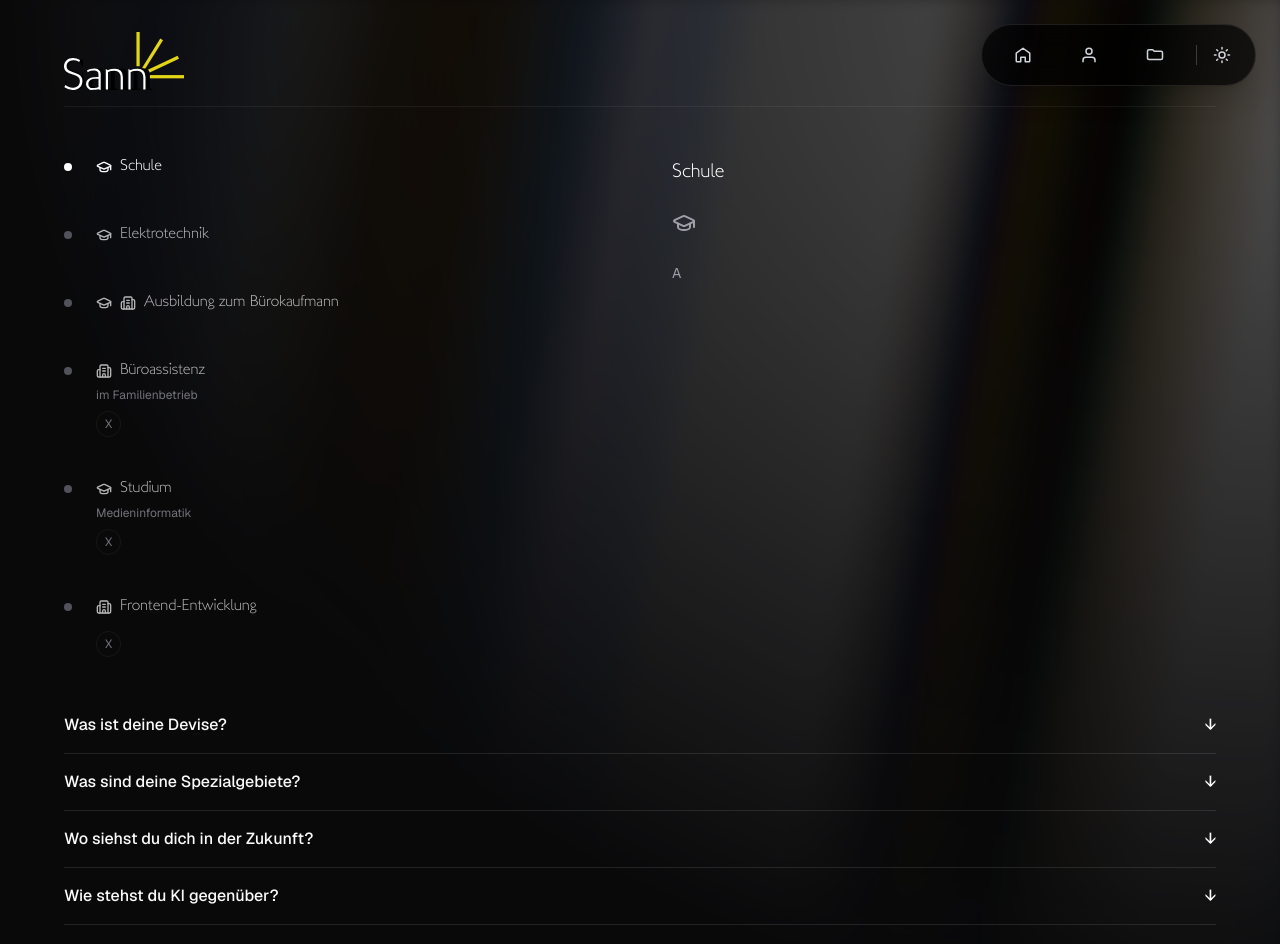
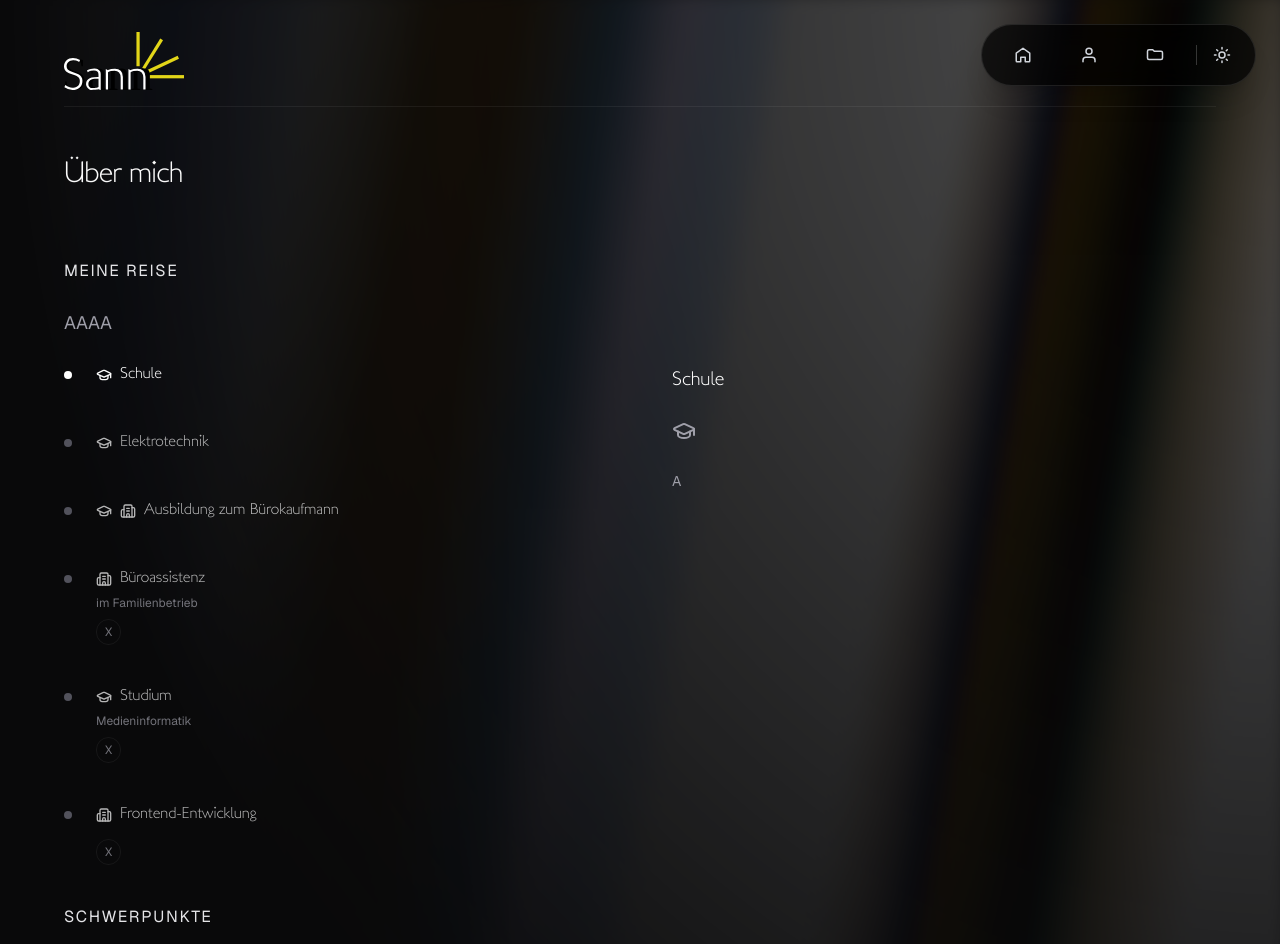
Before and after one commit to crpgproductions/sann-showcase, a Next.js app: page /about in a window 1280 px wide. Shown: the top 944 px of the page. Built offline with nearby package versions, Linux system fonts and the light colour scheme; a web font is replaced by a local one.

Commit message:
feat: add class attribute to sectionblock and headline components

```diff
--- a/app/about/page.tsx
+++ b/app/about/page.tsx
@@ -1,6 +1,8 @@
 import Accordion from "@/app/components/Accordion";
 import PageSkeleton from "@/app/components/PageSkeleton";
 import Timeline from "@/app/components/Timeline";
+import Headline from "../components/Headline";
+import SectionBlock from "../components/SectionBlock";
 
 const journey = [
   {
@@ -53,6 +55,7 @@ export default function About() {
       title: "Was ist deine Devise?",
       content: <>
         <p>&quot;Reden ist Silber, <span className="line-through">schweigen</span> zeigen ist Gold.&quot;</p>
+        <p>So, oder ähnlich. Ich denke, die beste Möglichkeit etwas zu beweisen ist einfach zu zeigen was man kann.</p>
       </>
     },
     {
@@ -94,8 +97,15 @@ export default function About() {
   return (
     <PageSkeleton>
 
+      <Headline title={"Über mich"}  />
+
+      <SectionBlock title={"Meine Reise"} children={<>AAAA</>} className="pt-16 "/>
       <Timeline items={journey} />
 
+      <SectionBlock title={"Schwerpunkte"} children={<>BBBB</>} />
+
+
+      <SectionBlock title={"FAQ"} children={<>Häufig gestellte Fragen beantworte ich hier direkt.</>} />
       <Accordion items={faq} />
 
     </PageSkeleton>
--- /dev/null
+++ b/app/components/Headline.tsx
@@ -0,0 +1,15 @@
+"use client";
+
+interface HeadlineProps {
+    title: string;
+    className?: string;
+}
+
+export default function SectionBlock({ title, className }: HeadlineProps) {
+    return (
+
+        <h1 className={`max-w-xs text-3xl font-light leading-10 tracking-tight text-black dark:text-zinc-50 ${className}` }>
+            {title}
+      </h1>
+    );
+}
--- a/app/components/SectionBlock.tsx
+++ b/app/components/SectionBlock.tsx
@@ -3,12 +3,13 @@
 interface SectionBlockProps {
     title: string;
     children: React.ReactNode;
+    className?: string;
 }
 
-export default function SectionBlock({ title, children }: SectionBlockProps) {
+export default function SectionBlock({ title, children, className }: SectionBlockProps) {
     return (
-        <section className="mb-12">
-            <p className="text-sm uppercase tracking-widest text-zinc-800 dark:text-zinc-200 mb-8">
+        <section className={`${className}`}>
+            <p className="uppercase tracking-widest text-zinc-800 dark:text-zinc-200">
                 {title}
             </p>
 
--- a/app/projects/page.tsx
+++ b/app/projects/page.tsx
@@ -3,6 +3,8 @@ import { useState } from "react";
 import Image from "next/image";
 import ImageModal from "@/app/components/ImageModal";
 import PageSkeleton from "@/app/components/PageSkeleton";
+import Headline from "../components/Headline";
+import SectionBlock from "../components/SectionBlock";
 
 const projects = [
   {
@@ -32,11 +34,7 @@ export default function Projects() {
   return (
     <PageSkeleton>
 
-
-      <h1 className="max-w-xs text-3xl font-light leading-10 tracking-tight text-black dark:text-zinc-50">
-        Projekte
-      </h1>
-
+      <Headline title={"Projekte"} />
 
       <section /*style={{ borderBottom: "var(--border-subtle)" }}*/ className="w-full py-16">
         <p className="text-sm uppercase tracking-widest text-zinc-800 dark:text-zinc-200 mb-8">Quellcode</p>
@@ -66,10 +64,7 @@ export default function Projects() {
 
       {/* Section 2 — Legacy portals */}
       <section /*style={{ borderBottom: "var(--border-subtle)" }}*/ className="w-full py-16">
-        <p className="text-sm uppercase tracking-widest text-zinc-800 dark:text-zinc-200 mb-8">Showcase-ception</p>
-        <p className="my-6 w-full text-lg leading-8 text-zinc-600 dark:text-zinc-400">
-          Es gab schon ältere Showcases vor diesem hier, und diese beinhalteten wiederum einige Projekte, die ich in der Vergangenheit umgesetzt habe. Viel Spaß beim stöbern in der Vergangenheit!
-        </p>
+        <SectionBlock title={"Showcase-ception"} children={<>Es gab schon ältere Showcases vor diesem hier, und diese beinhalteten wiederum einige Projekte, die ich in der Vergangenheit umgesetzt habe. Viel Spaß beim stöbern in der Vergangenheit!</>} />
 
         <div className="grid grid-cols-1 sm:grid-cols-2 gap-6">
           {[
@@ -122,11 +117,7 @@ export default function Projects() {
 
       {/* Section 3 — Other projects */}
       <section className="w-full py-16">
-        <p className="text-sm uppercase tracking-widest text-zinc-800 dark:text-zinc-200 mb-8">Weitere Projekte</p>
-        <p className="my-6 w-full text-lg leading-8 text-zinc-600 dark:text-zinc-400">
-          Folgende Projekte können aus verschiedenen Gründen nicht in voller Pracht gezeigt werden, aber ein kleiner Einblick hinein ist allemal möglich.
-        </p>
-
+        <SectionBlock title={"Weitere Projekte"} children={<>Folgende Projekte können aus verschiedenen Gründen nicht in voller Pracht gezeigt werden, aber ein kleiner Einblick hinein ist allemal möglich.</>} />
         <div className="grid grid-cols-1 sm:grid-cols-2 lg:grid-cols-3 gap-4">
           {projects.map((project) => (
             <div
```
